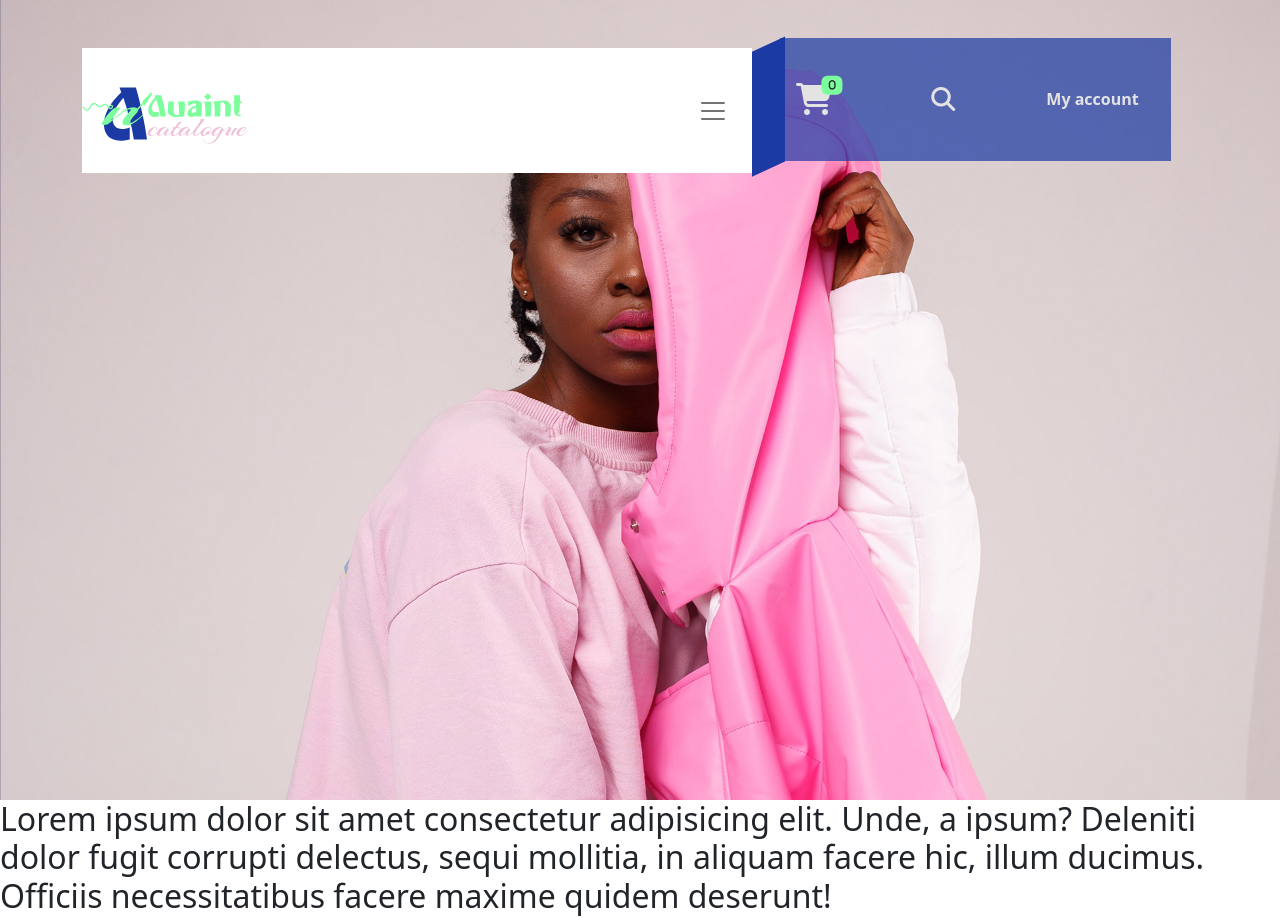
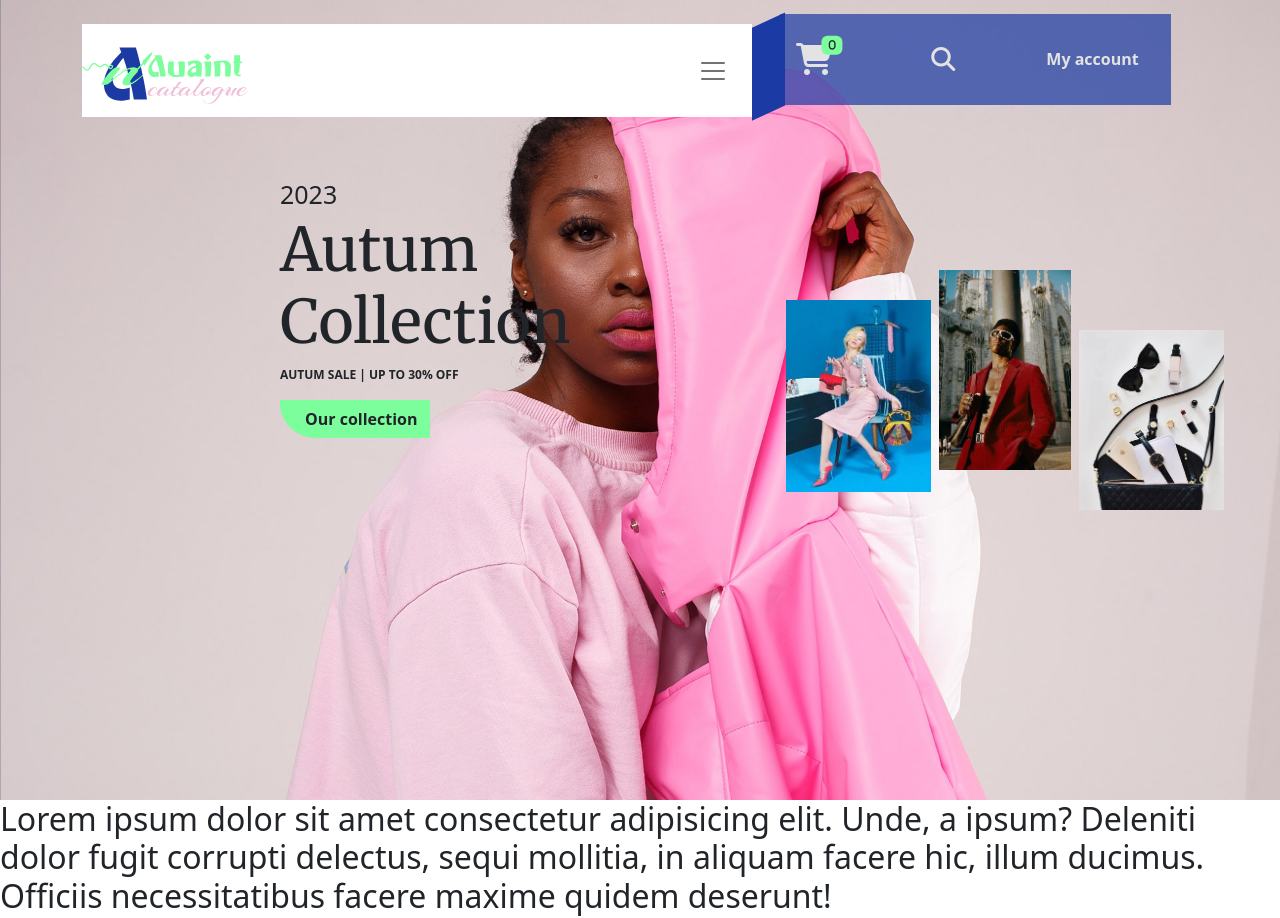
Before and after one commit to Lovelyfin00/quaint-catalogue, a plain HTML site: page index.html in a window 1280 px wide. Shown: the top 918 px of the page. Drawn offline with nearby package versions, Linux system fonts and the light colour scheme; no server answers.

Commit message:
Add files via upload

```diff
--- a/css/style.css
+++ b/css/style.css
@@ -61,6 +61,24 @@ body{
 }
 .hero-bg-1 h2, .hero-bg-2 h2{
     font-family: 'Merriweather', serif ;
+}
+.hero-text-1{
+    margin-top: 20%;
+}
+.hero-text-2{
+    margin-top: 60%;
+}
+.our-collection{
+    border-radius: 0 0 35px 0;
+}
+.our-collection:hover{
+    background-color: #1C3AA4;
+}
+.our-collection2{
+    border-radius: 0 0 0 35px;
+}
+.hero-img-section{
+    display: none;
 }
 
 
@@ -137,8 +155,46 @@ body{
     .search-navbar-box-fixed{
         width: 63%;
     }
+
+
+    /* HERO SECTION */
+    .hero-text-1, .hero-text-2{
+        margin-left: 90px;
+    }
+    .hero-year{
+        font-size: 25px !important;
+    }
+    .hero-text-1 h2, .hero-text-2 h2{
+        width: 50%;
+        font-size: 40px;
+    }
+    .hero-text-2{
+        margin-top: 30%;
+    }
 }
 
 @media screen and (min-width:769px){
+    .hero-text-2, .hero-text-1{
+        margin-top: 10%;
+    }
+    .hero-text-1, .hero-text-2{
+        margin-left: 20%;
+    }
+    .hero-text-1 h2, .hero-text-2 h2{
+        width: 70%;
+        font-size: 60px;
+    }
+    .hero-img-section{
+        display: unset;
+    }
+    .hero-img-conteiner{
+        margin-top: 25%;
+    }
+    .hero-img-2{
+        margin-top: -30px;
+    }
+    .hero-img-3{
+        margin-top: 30px;
+    }
 
 }
--- a/index.html
+++ b/index.html
@@ -93,7 +93,7 @@
             <div class="col-lg-8 col-md-8">
               <div class="d-flex justify-content-between align-items-center pt-2 pb-2">
                 <div style="width: 20%;">
-                  <img src="img/logo3.svg" alt="logo" class="img-fluid">
+                  <a href="#"><img src="img/logo3.svg" alt="logo" class="img-fluid"></a>
                 </div>
                 <nav class="navbar">
                   <div class="container-fluid">
@@ -164,12 +164,12 @@
     </div>
 
     <section id="hero-section">
-      <div class="tab-laptop-navbar d-none fixed-top mt-5">
+      <div class="tab-laptop-navbar d-none fixed-top mt-4">
         <div class="container">
           <div class="d-flex tab-nav-js">
-            <div class="top-bar-left d-flex justify-content-between pt-4 pb-4 bg-white">
+            <div class="top-bar-left d-flex justify-content-between pt-2 pb-2 bg-white">
               <div class="w-25">
-                <img src="img/logo3.svg" alt="logo" class="img-fluid">
+                <a href="#"><img src="img/logo3.svg" alt="logo" class="img-fluid"></a>
               </div>
               <nav class="navbar">
                 <div class="container-fluid">
@@ -244,18 +244,31 @@
         <div class="swiper-wrapper">
           <div class="swiper-slide">
             <div class="hero-bg-1 pt-5">
-              <div class="row">
-                <div class="col-lg-6 col-md-6 col-6 mt-5">
+              <div class="row hero-text-1">
+                <div class="col-lg-6 col-md-6 col-8">
                   <div class="container">
                     <div data-aos="fade-left" data-aos-delay="50" data-aos-easing="ease-in" data-aos-duration="1000">
-                      <p class="mb-0">2023</p>
+                      <p class="mb-0 hero-year">2023</p>
                       <h2>Spring Collection</h2>
-                      <p>SPRING SALE | UP TO 30% OFF</p>
-                      <button class="btn">Our collection</button>
+                      <p style="font-size: 12px;" >SPRING SALE | UP TO 30% OFF</p>
+                      <a href="#" class="btn main-bg-blue milk-color our-collection pe-4" >Our collection</a>
                     </div>
                   </div>
                 </div>
-                <div class="col-lg-6 col-md-6 col-6">
+                <div class="col-lg-6 col-md-6 col-8 hero-img-section">
+                  <div class="hero-img-conteiner d-flex me-5">
+                    <div class="me-2">
+                      <img src="img/hero-img-1.webp" alt="hero image 1" class="hero-img-1 img-fluid">
+                    </div>
+                    <div class="me-2">
+                      <img src="img/hero-img-2.webp" alt="hero image 2" class="hero-img-2 img-fluid">
+                    </div>
+                    <div class="me-2">
+                      <img src="img/hero-img-3.webp" alt="hero image 3" class="hero-img-3 img-fluid">
+                    </div>
+
+                  </div>
+
 
                 </div>
               </div>
@@ -263,7 +276,30 @@
           </div>
           <div class="swiper-slide">
             <div class="hero-bg-2 pt-5">
-
+              <div class="row hero-text-2">
+                <div class="col-lg-6 col-md-6 col-8">
+                  <div class="container">
+                    <div data-aos="fade-left" data-aos-delay="50" data-aos-easing="ease-in" data-aos-duration="1000">
+                      <p class="mb-0 hero-year">2023</p>
+                      <h2>Autum Collection</h2>
+                      <p style="font-size: 12px;" class="fw-bold">AUTUM SALE | UP TO 30% OFF</p>
+                      <a href="#" class="btn main-bg-green text-dark our-collection2 ps-4 fw-bold" >Our collection</a>
+                    </div>
+                  </div>
+                </div>
+                <div class="col-lg-6 col-md-6 col-8 hero-img-section">
+                  <div class="hero-img-conteiner d-flex me-5">
+                    <div class="me-2">
+                      <img src="img/hero-img-3.webp" alt="hero image 1" class="hero-img-1 img-fluid">
+                    </div>
+                    <div class="me-2">
+                      <img src="img/hero-img-1.webp" alt="hero image 2" class="hero-img-2 img-fluid">
+                    </div>
+                    <div class="me-2">
+                      <img src="img/hero-img-2.webp" alt="hero image 3" class="hero-img-3 img-fluid">
+                    </div>
+                </div>
+              </div>
 
             </div>
           </div>
```
Also changed, not shown: img/hero-img-1.webp (added), img/hero-img-2.webp (added), img/hero-img-3.webp (added), img/hero-img-4.webp (added).
